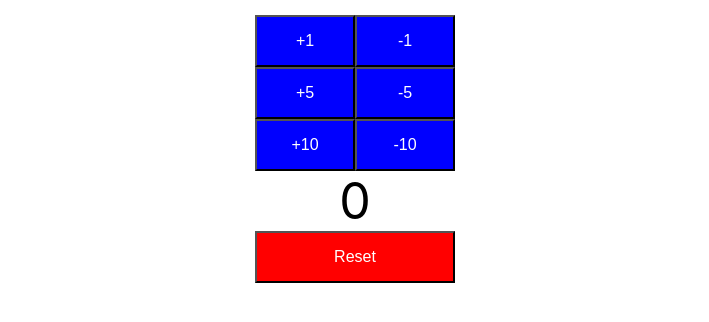
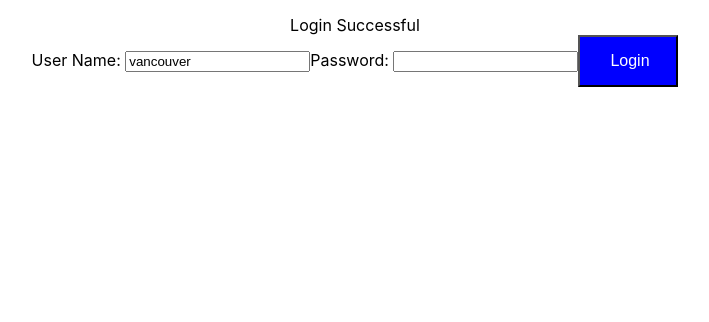
Before and after one commit to vancouver29/Counter_react, a React (Create React App) app in the folder todo_app/: page / in a window 1280 px wide. Shown: the top 322 px of the page, without its empty margins (285-994 px from the left). Built offline with nearby package versions, Linux system fonts and the light colour scheme.

Commit message:
05- Adding Hardcoded Authentication to Login

```diff
--- a/todo_app/src/App.js
+++ b/todo_app/src/App.js
@@ -2,6 +2,7 @@
 
 import FirstComponent from "./components/learning-examples/FirstComponent";
 import Counter from "./components/counter/Counter";
+import TodoApp from "./components/todo/TodoApp";
 
 import logo from "./logo.svg";
 import "./App.css";
@@ -10,7 +11,8 @@
   render() {
     return (
       <div className="App">
-        <Counter />
+        {/* <Counter /> */}
+        <TodoApp />
       </div>
     );
   }
--- /dev/null
+++ b/todo_app/src/components/todo/TodoApp.js
@@ -0,0 +1,106 @@
+import React, { Component } from "react";
+
+class TodoApp extends Component {
+  render() {
+    return (
+      <div className="TodoApp">
+        <LoginComponent />
+      </div>
+    );
+  }
+}
+
+class LoginComponent extends Component {
+  constructor(props) {
+    super(props);
+    this.state = {
+      username: "vancouver",
+      password: "",
+      hasLoginFailed: false,
+      showSuccessMessage: true,
+    };
+
+    // this.handleUsernameChange = this.handleUsernameChange.bind(this);
+    // this.handlePasswordChange = this.handleUsernameChange.bind(this);
+    this.handleChange = this.handleChange.bind(this);
+    this.loginClicked = this.loginClicked.bind(this);
+  }
+
+  handleChange(event) {
+    console.log(event.target.name);
+    this.setState({
+      [event.target.name]: event.target.value,
+    });
+  }
+
+  //   handleUsernameChange(event) {
+  //     console.log(event.target.value);
+  //     this.setState({
+  //       username: event.target.value,
+  //     });
+  //   }
+
+  //   handlePasswordChange(event) {
+  //     console.log(event.target.value);
+  //     this.setState({
+  //       password: event.target.value,
+  //     });
+  //   }
+
+  loginClicked() {
+    //vancouver, dummy
+    if (
+      this.state.username === "vancouver" &&
+      this.state.password === "dummy"
+    ) {
+      this.setState({ showSuccessMessage: true });
+      this.setState({ hasLoginFailed: false });
+    } else {
+      this.setState({ showSuccessMessage: false });
+      this.setState({ hasLoginFailed: true });
+    }
+    //console.log(this.state);
+  }
+
+  render() {
+    return (
+      <div>
+        <ShowInvalidCredentials hasLoginFailed={this.state.hasLoginFailed} />
+        <ShowLoginSuccessMessage
+          showSuccessMessage={this.state.showSuccessMessage}
+        />
+        User Name:{" "}
+        <input
+          type="text"
+          name="username"
+          value={this.state.username}
+          onChange={this.handleChange}
+        />
+        Password:{" "}
+        <input
+          type="password"
+          name="password"
+          value={this.state.password}
+          onChange={this.handleChange}
+        />
+        <button onClick={this.loginClicked}>Login</button>
+      </div>
+    );
+  }
+}
+
+function ShowInvalidCredentials(props) {
+  if (props.hasLoginFailed) {
+    return <div>Invalid Credentials</div>;
+  }
+  return null;
+}
+
+function ShowLoginSuccessMessage(props) {
+  if (props.showSuccessMessage) {
+    return <div>Login Successful </div>;
+  }
+  return null;
+}
+
+export default TodoApp;
```
